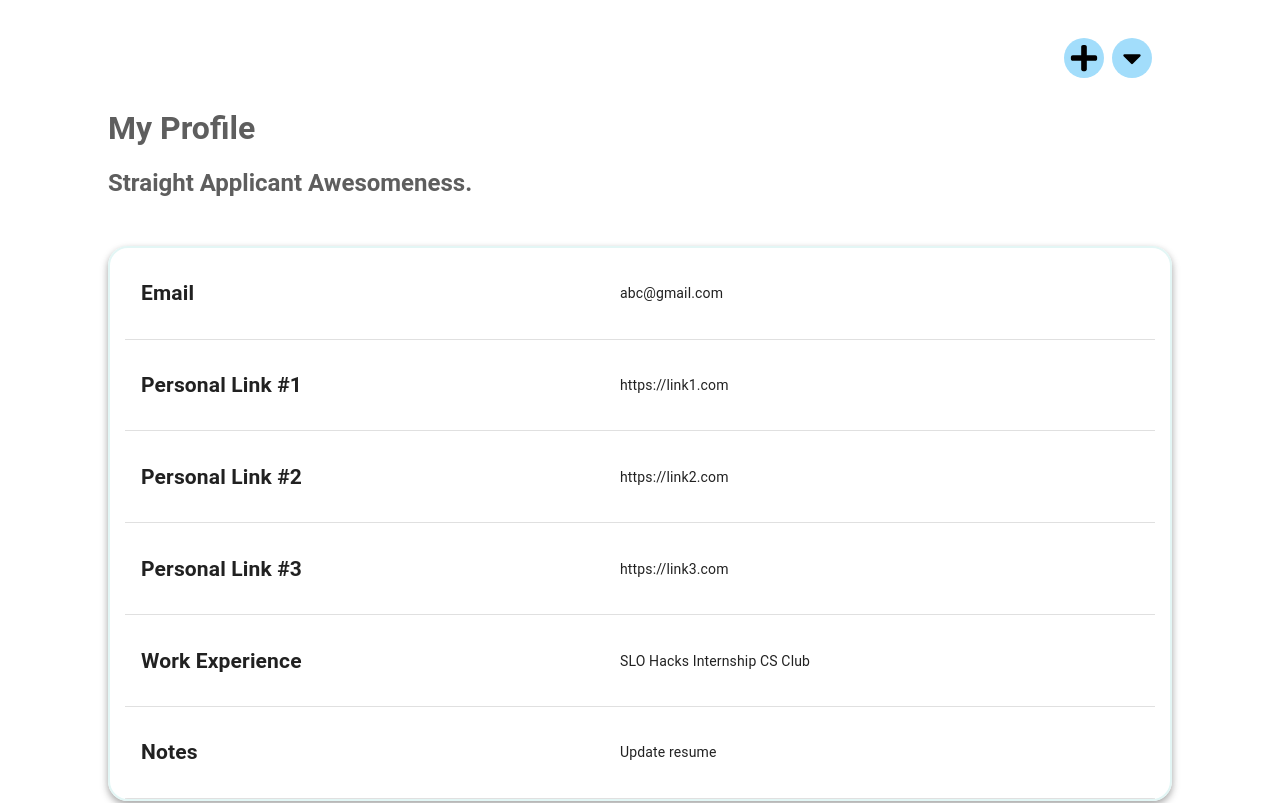
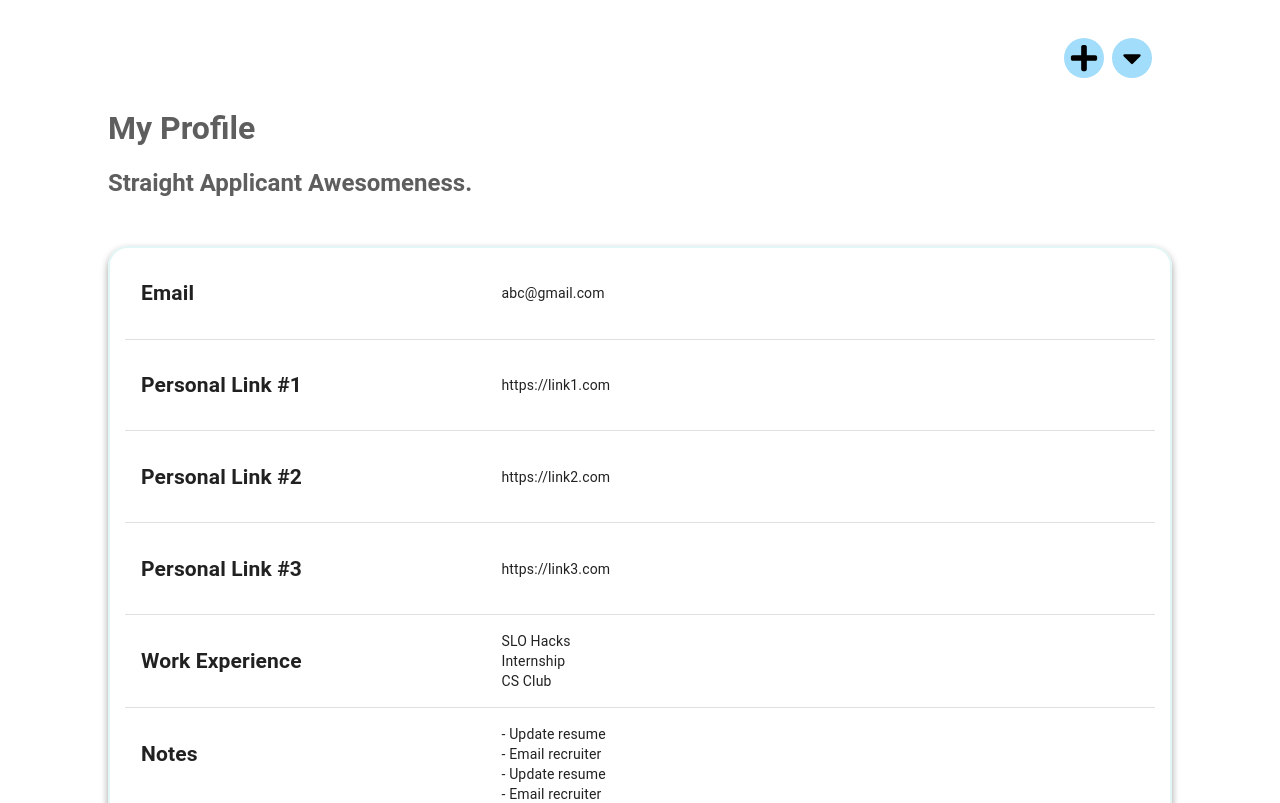
Before and after one commit to helenewillits/JobMe, a React (Create React App) app: page /application in a window 1280 px wide. Shown: the top 803 px of the page. Built offline with nearby package versions, Linux system fonts and the light colour scheme.

Commit message:
Make table cells multiline

```diff
--- a/src/assets/Styles.module.css
+++ b/src/assets/Styles.module.css
@@ -91,33 +91,8 @@ input {
     box-sizing: border-box;
 }
 
-.profile_item_name {
-    float: left;
-    width: 25%;
-
-    padding-left: 15px;
-    padding-right: 15px;
-    margin-top: 20px;
-    margin-bottom: 50px;
-}
-
-.profile_item_value {
-    float: right;
-    width: 75%;
-
-    padding-left: 15px;
-    padding-right: 15px;
-    padding-bottom: 20px;
-    padding-top: 15px;
-    margin-top: 20px;
-    margin-bottom: 20px;
-
-    border-style: solid;
-    border-width: 2px;
-    border-color: #e3f6f5;
-    border-radius: 20px;
-    box-shadow: 0 3px 6px 0 rgba(0, 0, 0, 0.2), 0 4px 10px 0 rgba(0, 0, 0, 0.19);
-    overflow: hidden;
+.tablecell {
+    white-space: pre-wrap;
 }
 
 /* Create two equal columns that floats next to each other */
--- a/src/components/Profile.js
+++ b/src/components/Profile.js
@@ -20,8 +20,8 @@ class Profile extends React.Component {
           link1: "https://link1.com",
           link2: "https://link2.com",
           link3: "https://link3.com",
-          workExperience: "SLO Hacks\nInternship\nCS Club",
-          notes: "Update resume"
+          workExperience: "SLO Hacks \nInternship \nCS Club",
+          notes: "- Update resume\n- Email recruiter\n- Update resume\n- Email recruiter\n- Update resume\n- Email recruiter\n- Update resume\n- Email recruiter\n- Update resume\n- Email recruiter"
       },
       page: "Profile"
    };
@@ -60,25 +60,6 @@ class Profile extends React.Component {
       this.state.userID = 12345;
    }
 
-   // NEED TO DISTINGUISH COLUMNS BASED ON STATUS --TO DO--
-
-//    get_Applications = (i) => {
-//       if (i == 0) return this.state.applicationsToDo;
-//       if (i == 1) return this.state.applicationsInProgress;
-//       if (i == 2) return this.state.applicationsCompleted;
-//    };
-
-//    column = (i) => {
-//       return (
-//          <div className={styles.thirdcolumn}>
-//             <ApplicationStatusColumn
-//                status={this.state.status[i]}
-//                applications={this.get_Applications(i)}
-//             />
-//          </div>
-//       );
-//    };
-
     createData(name, value) {
         console.log("USER: ", this.state.user);
         return { name, value };
@@ -102,13 +83,19 @@ class Profile extends React.Component {
             <br />
             <div className={styles.area}>
                 <Table aria-label="simple table">
+                    <colgroup>
+                        <col style={{width:'35%'}}/>
+                        <col style={{width:'65%'}}/>
+                    </colgroup>
                     <TableBody>
                         {this.rows.map((row) => (
                             <TableRow key={row.name}>
-                                <TableCell component="th" scope="row" size="medium" variant="head">
+                                <TableCell component="th" scope="row" variant="head" style={{ verticalAlign: 'top'}}>
                                     <h2>{row.name}</h2>
                                 </TableCell>
-                                <TableCell align="left">{row.value}</TableCell>
+                                <TableCell align="left" className={styles.tablecell}>
+                                    {row.value}
+                                </TableCell>
                             </TableRow>
                         ))}
                     </TableBody>
```
